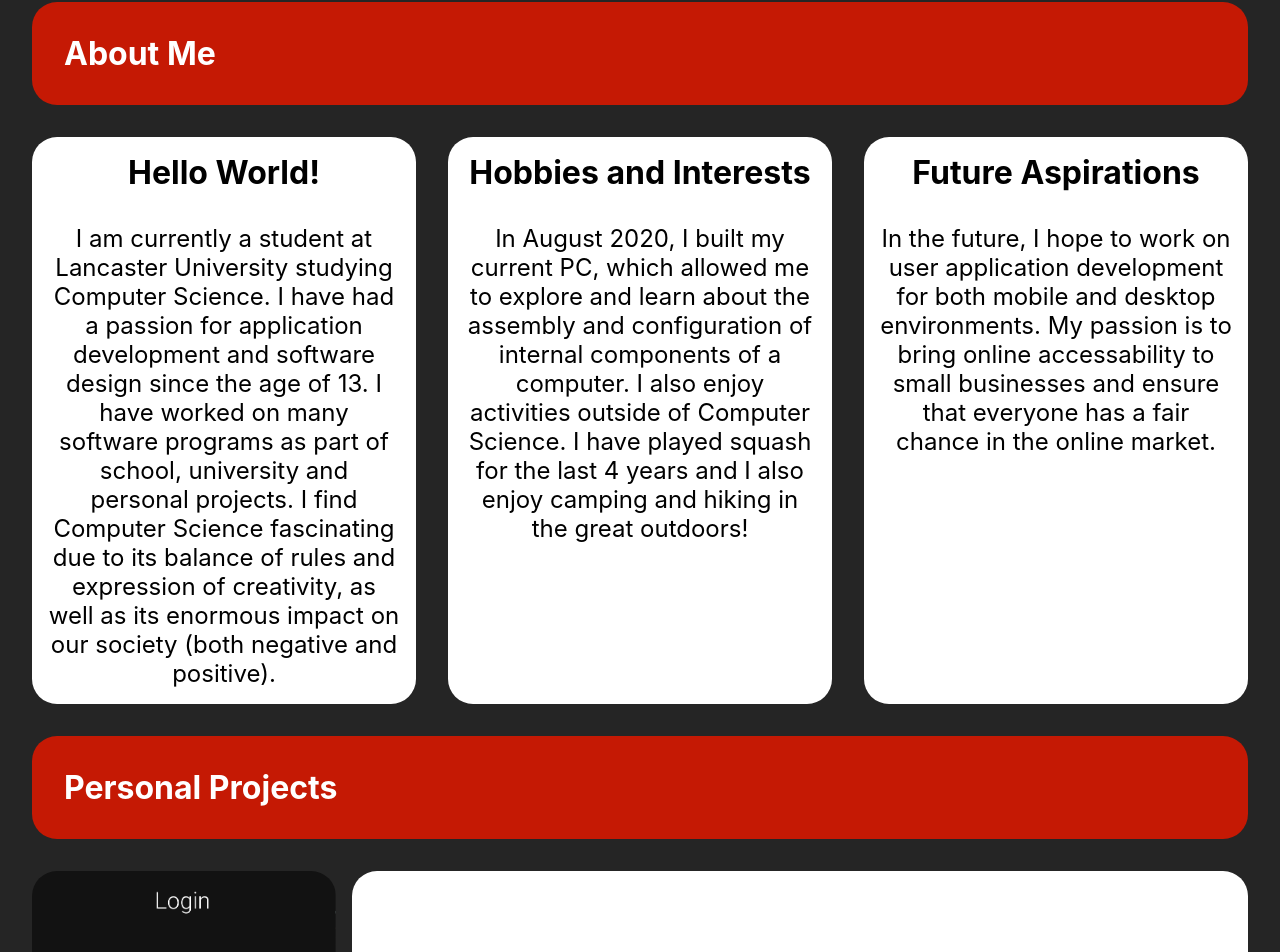
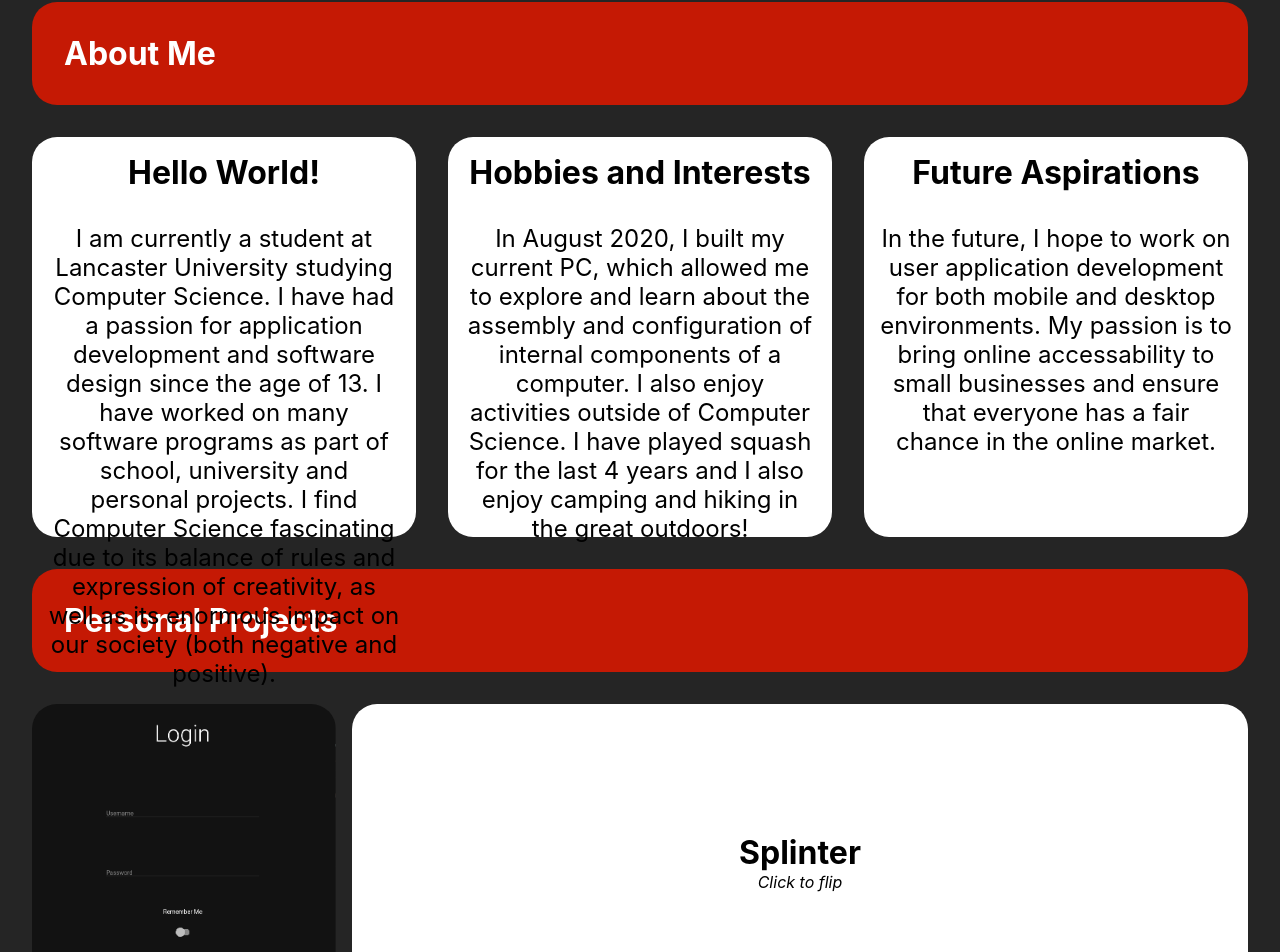
Before and after one commit to ben-w-splinter/benwhiting, a React (Create React App) app: page / in a window 1280 px wide. Shown: the part 830-1782 px from the top of the page. Built offline with nearby package versions, Linux system fonts and the light colour scheme.

Commit message:
Added fade in for projects and fixed mobile view

```diff
--- a/src/App.js
+++ b/src/App.js
@@ -1,7 +1,7 @@
 import './App.css'
 import { Header} from './components/Header'
 import { Title } from './components/Title'
-import { Project } from './components/Project'
+import { Projects } from './components/Projects'
 import { Contact } from './components/Contact'
 import { AboutMe } from './components/AboutMe'
 
@@ -9,25 +9,11 @@ function App() {
   return (
     <div className="App">
       <Header/>
-      <Title title = {"About Me"}/>
+      <Title title = "About Me"/>
       <AboutMe/>
-      <Title title = 'Personal Projects'/>
-      <Project title={"Splinter"} content = {
-        "Splinter is a mobile messaging application created in python using Kivy and KivyMd for user interface design. " +
-        "It contains a contact based messaging system that supports account control and friend requests. " +
-        "The project was created during the lockdown of 2020 to help understand the process of client-server architecture and front-end mobile app development. " +
-        "This was the first full stack application I made and introduced me to the challenges project management."
-      } imageURL = {"images/splinter.png"} projectURL={"https://github.com/ben-w-splinter/splinter"}/>
-      <Project title={"Hodson Wedding"} content = {
-          "Hodson Wedding was the first full website I had independently created using modern programming languages. " +
-          "The site was created using React and a Firebase backend system. I used the site to manage food and song choices from wedding guests. " +
-          "This was a great project to practice the development of React applications and cs-in-js use."
-      } imageURL = {"images/hodsonwedding.png"} projectURL={"https://hodsonwedding.com/"}/>
-      <Project title={"Hello Fair"} content = {
-          "A site developed for Fair, a stock brokerage and educational platform. This was developed in a team of 30 developers along with a mobile application still "+
-          "in development. This project taught me a lot about working in a team using Git and how to ensure my code was clean and readable for others."
-      } imageURL = {"images/fair.png"} projectURL={"https://hellofair.io"}/>
-      <Title title={"Contact Me"}/>
+      <Title title = "Personal Projects"/>
+      <Projects/>
+      <Title title="Contact Me"/>
       <Contact/>
       <br/><br/>
     </div>
--- a/src/components/AboutMe.js
+++ b/src/components/AboutMe.js
@@ -1,22 +1,29 @@
 import { Card } from './Card'
 import { FadeIn } from './FadeIn'
+import { StyledAboutMe } from './styles/StyledAboutMe'
 
 export const AboutMe = () => {
     return (
-        <FadeIn theme = {{display: "display: grid; grid-template-columns: repeat(3,1fr); column-gap: 2rem;", mobile: "display: flex; flex-direction: column; gap: 2rem;"}}>
+        <StyledAboutMe>
+        <FadeIn>
             <Card title={"Hello World!"} content = {
                 "I am currently a student at Lancaster University studying Computer Science. I have had a passion for application development and software design since the age of 13. " +
                 "I have worked on many software programs as part of school, university and personal projects. " +
                 "I find Computer Science fascinating due to its balance of rules and expression of creativity, as well as its enormous impact on our society (both negative and positive). "
             }/>
+        </FadeIn>
+        <FadeIn>
             <Card title={"Hobbies and Interests"} content = {
                 "In August 2020, I built my current PC, which allowed me to explore and learn about the assembly and configuration of internal components of a computer. " +
                 "I also enjoy activities outside of Computer Science. I have played squash for the last 4 years and I also enjoy camping and hiking in the great outdoors! "
             }/>
+        </FadeIn>
+        <FadeIn>
             <Card title={"Future Aspirations"} content = {
                 "In the future, I hope to work on user application development for both mobile and desktop environments. My passion is to bring online accessability to " +
                 "small businesses and ensure that everyone has a fair chance in the online market."
             }/>
         </FadeIn>
+        </StyledAboutMe>
 )
 }
--- a/src/components/FadeIn.js
+++ b/src/components/FadeIn.js
@@ -1,5 +1,4 @@
 import {useState, useRef, useEffect} from 'react'
-import { ThemeProvider } from 'styled-components'
 import { StyledFadeIn } from './styles/StyledFadeIn'
 
 export const FadeIn = (props) => {
@@ -13,12 +12,10 @@ export const FadeIn = (props) => {
         return () => observer.unobserve(domRef.current);
         }, []);
     return (
-        <ThemeProvider theme={props.theme}>
-            <StyledFadeIn>
-                <div className = {`fade-in-section ${visible ? 'visible' : ''}`} ref = {domRef}>
-                    {props.children}
-                </div>
-            </StyledFadeIn>
-        </ThemeProvider>
+        <StyledFadeIn>
+            <div className = {`fade-in-section ${visible ? 'visible' : ''}`} ref = {domRef}>
+                {props.children}
+            </div>
+        </StyledFadeIn>
     )
 }
--- /dev/null
+++ b/src/components/Projects.js
@@ -0,0 +1,31 @@
+import React from 'react'
+import { FadeIn } from './FadeIn'
+import {Project} from './Project'
+
+export const Projects = () => {
+    return (
+        <>
+        <FadeIn>
+            <Project title={"Splinter"} content = {
+                "Splinter is a mobile messaging application created in python using Kivy and KivyMd for user interface design. " +
+                "It contains a contact based messaging system that supports account control and friend requests. " +
+                "The project was created during the lockdown of 2020 to help understand the process of client-server architecture and front-end mobile app development. " +
+                "This was the first full stack application I made and introduced me to the challenges project management."
+            } imageURL = {"images/splinter.png"} projectURL={"https://github.com/ben-w-splinter/splinter"}/>
+        </FadeIn>
+        <FadeIn>
+            <Project title={"Hodson Wedding"} content = {
+                "Hodson Wedding was the first full website I had independently created using modern programming languages. " +
+                "The site was created using React and a Firebase backend system. I used the site to manage food and song choices from wedding guests. " +
+                "This was a great project to practice the development of React applications and cs-in-js use."
+            } imageURL = {"images/hodsonwedding.png"} projectURL={"https://hodsonwedding.com/"}/>
+        </FadeIn>
+        <FadeIn>
+            <Project title={"Hello Fair"} content = {
+                "A site developed for Fair, a stock brokerage and educational platform. This was developed in a team of 30 developers along with a mobile application still "+
+                "in development. This project taught me a lot about working in a team using Git and how to ensure my code was clean and readable for others."
+            } imageURL = {"images/fair.png"} projectURL={"https://hellofair.io"}/>
+        </FadeIn>
+        </>
+    )
+}
--- /dev/null
+++ b/src/components/styles/StyledAboutMe.js
@@ -0,0 +1,14 @@
+import styled from "styled-components"
+
+export const StyledAboutMe = styled.div`
+    display: grid;
+    grid-template-columns: repeat(3,1fr);
+    column-gap: 2rem;
+    margin: 2rem;
+
+    @media screen and (max-width:800px){
+        display: flex;
+        flex-direction: column;
+        gap: 2rem;
+    }
+`
--- a/src/components/styles/StyledCard.js
+++ b/src/components/styles/StyledCard.js
@@ -3,7 +3,7 @@ import styled from "styled-components"
 export const StyledCard = styled.div`
     border-radius: 25px;
     background: white;
-    transition: all 500ms ease;
+    height: 50vh;
 
     p, h1{
         padding: 1rem;
@@ -20,5 +20,6 @@ export const StyledCard = styled.div`
             font-size: 1.2rem;
         }
 
+        height: fit-content;
     }
 `
--- a/src/components/styles/StyledFadeIn.js
+++ b/src/components/styles/StyledFadeIn.js
@@ -2,8 +2,6 @@ import styled from 'styled-components'
 
 export const StyledFadeIn = styled.div`
     .fade-in-section{
-        ${props => props.theme.display}
-        margin: 2rem;
         opacity: 0;
         transform: translateY(20vh);
         visibility: hidden;
@@ -16,10 +14,4 @@ export const StyledFadeIn = styled.div`
         transform: none;
         visibility: visible;
     }
-
-    @media screen and (max-width:1000px){
-        .fade-in-section{
-            ${props => props.theme.mobile}
-        }
-    }
 `
```
Lines whose indentation alone changed are shown as unchanged.
